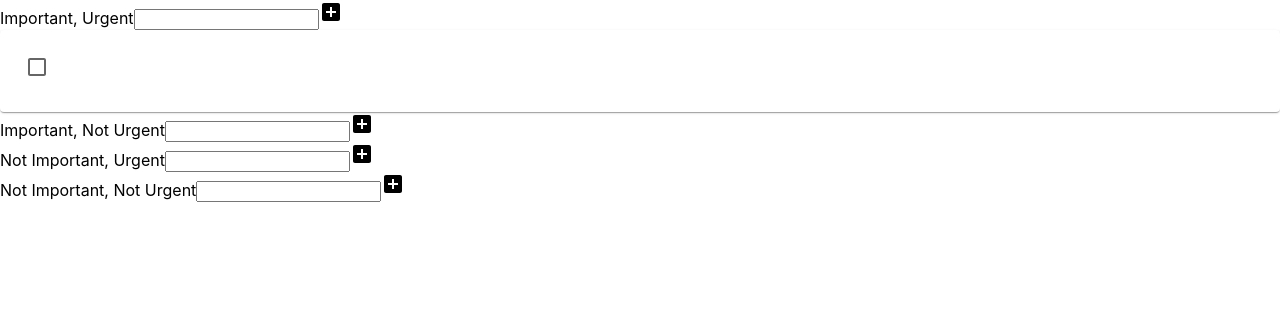
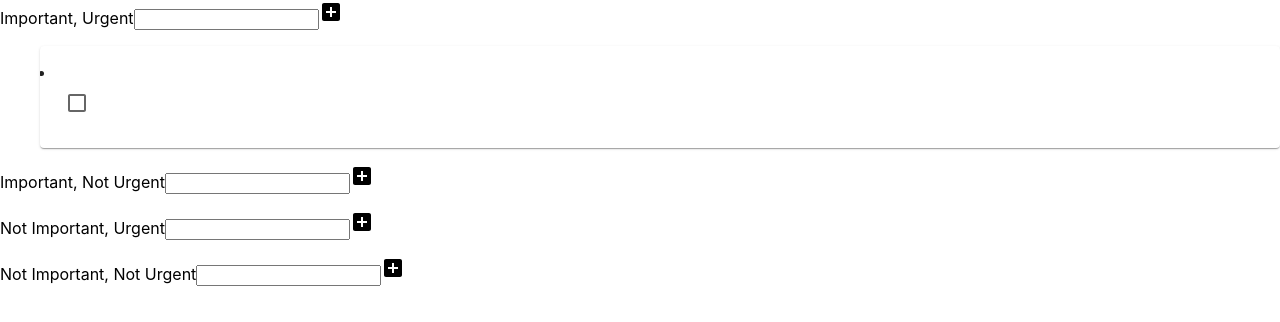
Before and after one commit to mgnjn/eisenhower, a React (Create React App) app: page / in a window 1280 px wide. Both pictures are taken after a click on the icon 330 px from the left and 12 px from the top of the page. Shown: the top 322 px of the page. Built offline with nearby package versions, Linux system fonts and the light colour scheme.

Commit message:
Basic structure finished
-Need to add some styling

```diff
--- a/src/components/Todo.js
+++ b/src/components/Todo.js
@@ -4,13 +4,11 @@ import { useState } from "react";
 import Card from "@mui/material/Card";
 import { CardContent, Checkbox } from "@mui/material";
 
-function Todo({ value, checked }) {
-  console.log(value);
-  const [isChecked, setIsChecked] = useState(checked ? checked : false);
-  const [todoItem, setTodoItem] = useState(value ? value : null);
+function Todo({ text }) {
   return (
     <Card>
       <CardContent>
+        <li> {text}</li>
         <Checkbox />
       </CardContent>
     </Card>
--- a/src/components/TodoList.js
+++ b/src/components/TodoList.js
@@ -2,12 +2,11 @@ import AddBoxIcon from "@mui/icons-material/AddBox";
 
 import React from "react";
 import { useState } from "react";
-import Todo from "./Todo";
+import Todos from "./Todos";
 
 function TodoList({ type }) {
   const [todos, setTodos] = useState([]);
   const [input, setInput] = useState("");
-  const [listUpdated, setListUpdated] = useState(false);
 
   const handleInputChange = (e) => {
     setInput(e.target.value);
@@ -18,7 +17,7 @@ function TodoList({ type }) {
 
     const newTodo = {
       key: Date.now(),
-      value: input,
+      text: input,
       checked: false,
       delete: false,
     };
@@ -37,21 +36,9 @@ function TodoList({ type }) {
             value={input}
           />
           <AddBoxIcon onClick={(e) => addTodo(e)} />
-          {/* <button type="submit" value="submit" onClick={(e) => addTodo(e)}>
-            Add
-          </button> */}
         </form>
       </div>
-      <div>
-        {todos.map((todo) => (
-          <Todo
-            key={todo.key}
-            value={todo.value}
-            checked={todo.checked}
-            deleteTodo={todo.delete}
-          />
-        ))}
-      </div>
+      <div>{<Todos todos={todos} />}</div>
     </>
   );
 }
--- /dev/null
+++ b/src/components/Todos.js
@@ -0,0 +1,16 @@
+import React from "react";
+
+import Todo from "./Todo";
+function Todos({ todos }) {
+  return (
+    <div>
+      <ul>
+        {todos.map((todo) => {
+          return <Todo key={todo.key} text={todo.text} />;
+        })}
+      </ul>
+    </div>
+  );
+}
+
+export default Todos;
```
